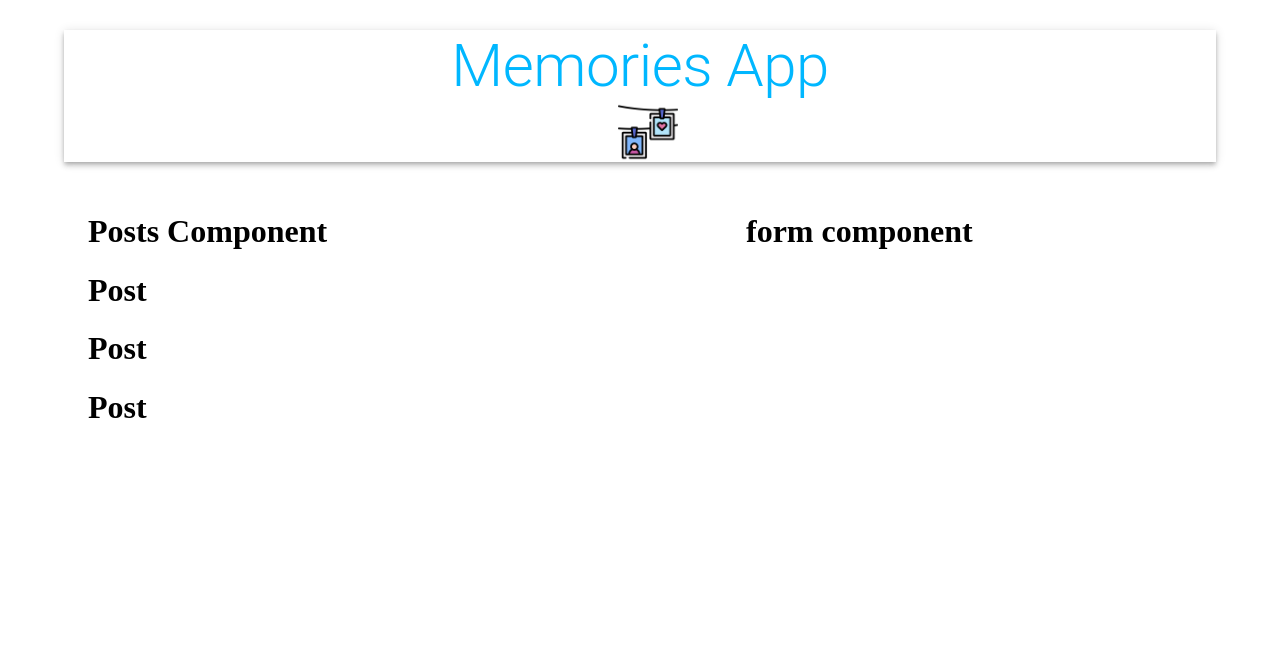
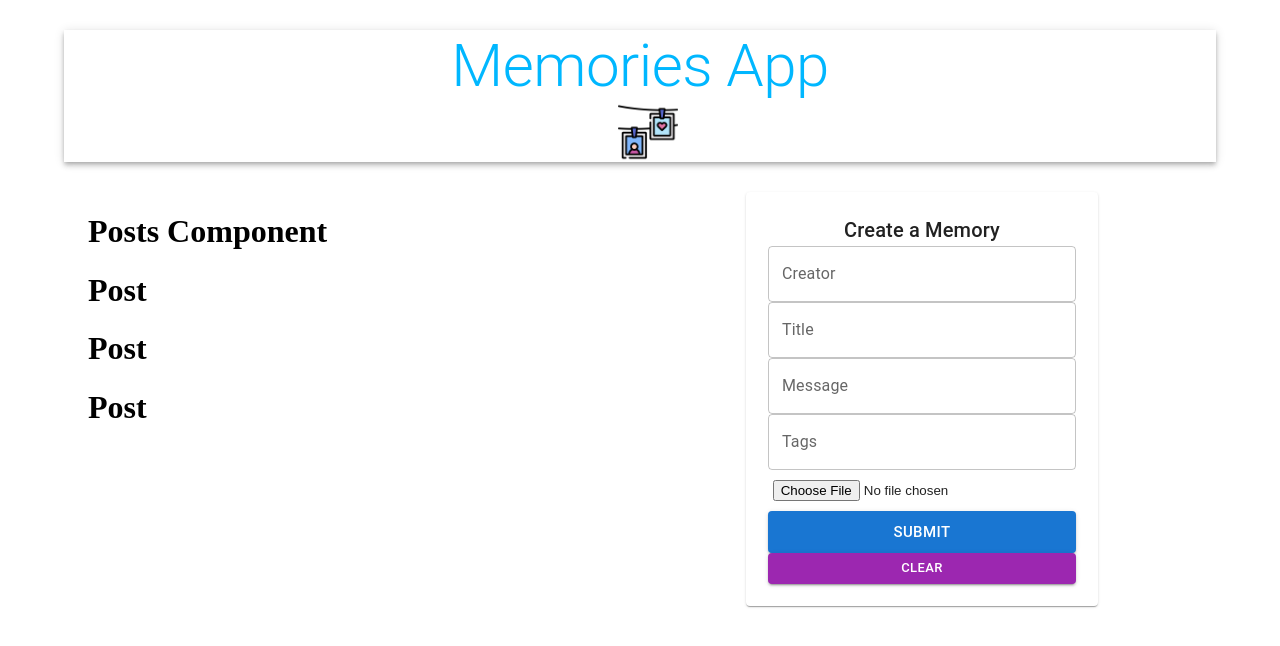
Before and after one commit to Soliman3/memo-mern-fullstack-redux-mui5-responsive, a React (Create React App) app in the folder client/: page / in a window 1280 px wide. Shown: the top 646 px of the page. Built offline with nearby package versions, Linux system fonts and the light colour scheme; no server answers.

Commit message:
Create form JSX with material UI

```diff
--- a/client/src/components/Form/Form.js
+++ b/client/src/components/Form/Form.js
@@ -1,7 +1,39 @@
-import React from 'react'
+import React, { useState } from 'react';
+import { TextField, Button, Typography, Paper } from '@mui/material';
+import FileBase from 'react-file-base64';
+import './styles.css';
 
 export default function Form() {
+    const [postData , setPostData] = useState({
+        creator: "",
+        title: "",
+        message: "",
+        tags: "",
+        selectedFile: ""
+    })
+    const handleSubmit = ()=>{
+
+    }
+
+    const clear =()=>{
+
+    }
   return (
-      <h1>form component</h1>
+      <Paper className='paper'>
+        <form autoComplete='off' noValidate className='form root' onSubmit={handleSubmit} >
+            <Typography variant='h6' align='center'>Create a Memory</Typography>
+            <TextField className='inputfield' name='creator'  label="Creator" fullWidth value={postData.creator} onChange={(e)=>setPostData({...postData, creator: e.target.value})}/>
+            <TextField className='inputfield' name='title' variant='outlined' label="Title" fullWidth value={postData.title} onChange={(e)=>setPostData({...postData, title: e.target.value})}/>
+            <TextField className='inputfield' name='message' variant='outlined' label="Message" fullWidth value={postData.message} onChange={(e)=>setPostData({...postData, message: e.target.value})}/>
+            <TextField className='inputfield' name='tags' variant='outlined' label="Tags" fullWidth value={postData.tags} onChange={(e)=>setPostData({...postData, tags: e.target.value})}/>
+            <div className='fileInput'>
+                <FileBase type="file" multible={false} onDone={({base64})=> setPostData({...postData, selectedFile: base64 })} />
+            </div>
+            <Button className='buttonSubmit' variant='contained' color='primary' size='large' type='submit' fullWidth >Submit</Button>
+            <br/>
+            <Button  variant='contained' color='secondary' size='small' onClick={clear} fullWidth >Clear</Button>
+        </form>
+
+      </Paper>
   )
 }
--- a/client/src/components/Form/styles.css
+++ b/client/src/components/Form/styles.css
@@ -0,0 +1,27 @@
+.root {
+
+  margin: 10px;
+}
+.paper {
+padding: 2px;
+}
+.form {
+display: flex;
+flex-Wrap: wrap ;
+justify-Content: center;
+padding: 10px;
+margin: 10px;
+
+}
+.fileInput {
+width: 97%;
+margin: 10px 0;
+}
+.buttonSubmit {
+  padding: 10px 0;
+  margin: 10px 0;
+}
+.inputfield {
+  padding: 10px;
+  margin: 10px;
+}
```
Also changed, not shown: 1 other file (tests, documents, lock files or other folders).
